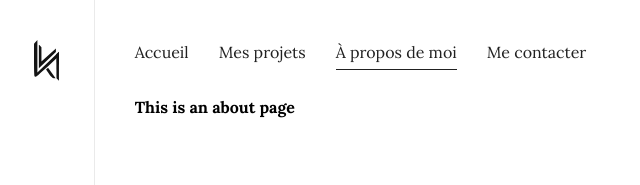
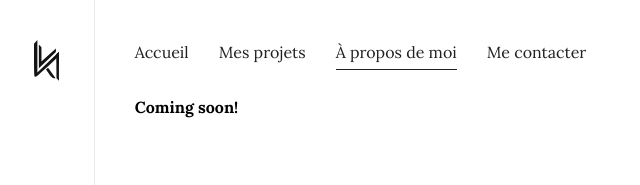
Before and after one commit to nkloc/portfolio-nico, a Vue app: page /about in a window 1280 px wide. Shown: the top 185 px of the page, without its empty margins (0-640 px from the left). Built offline with nearby package versions, Linux system fonts and the light colour scheme; the HTML template or start-up script is replaced by a standard one.

Commit message:
add: bug fixed

```diff
--- a/src/components/Header.vue
+++ b/src/components/Header.vue
@@ -32,6 +32,7 @@ header
         width 25px
         cursor pointer
         @media tablet
+            width 20px
             margin-left 2vw
     div
         display flex
--- a/src/views/About.vue
+++ b/src/views/About.vue
@@ -1,5 +1,5 @@
 <template>
   <div class="about">
-    <h1>This is an about page</h1>
+    <h1>Coming soon!</h1>
   </div>
 </template>
--- a/src/views/Contact.vue
+++ b/src/views/Contact.vue
@@ -1,5 +1,5 @@
 <template>
   <div class="contact">
-    <h1>This is an contact page</h1>
+    <h1>Coming soon! </h1>
   </div>
 </template>
--- a/src/views/Projets.vue
+++ b/src/views/Projets.vue
@@ -1,5 +1,5 @@
 <template>
   <div class="projets">
-    <h1>This is an projets page</h1>
+    <h1>Coming soon!</h1>
   </div>
 </template>
```
